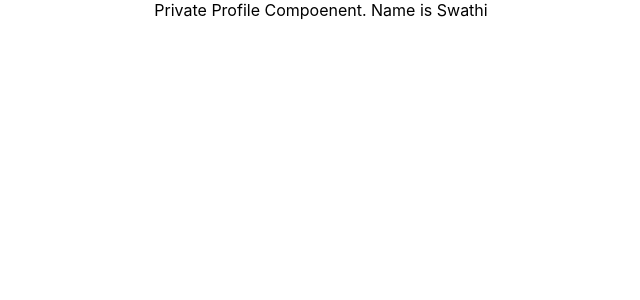
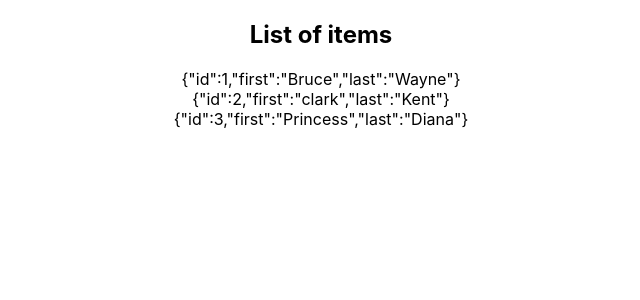
Before and after one commit to swathibali/React-Typescript, a React (Create React App) app: page / in a window 1280 px wide. Shown: the top 300 px of the page, without its empty margins (319-959 px from the left). Built offline with nearby package versions, Linux system fonts and the light colour scheme.

Commit message:
Generic Props

```diff
--- a/src/App.tsx
+++ b/src/App.tsx
@@ -1,11 +1,34 @@
 import "./App.css";
-import { Private } from "./components/auth/Private";
-import { Profile } from "./components/auth/Profile";
+import { List } from "./components/generics/List";
 
 function App() {
   return (
     <div className="App">
-     <Private isLoggedIn={true} component={Profile} />
+      {/* <List
+        items={["Batman", "Superman", "Wonder woman"]}
+        onClick={(item) => console.log(item)}
+      />
+      <List items={[1, 2, 3]} onClick={(item) => console.log(item)} /> */}
+      <List
+        items={[
+          {
+            id: 1,
+            first: "Bruce",
+            last: "Wayne",
+          },
+          {
+            id: 2,
+            first: "clark",
+            last: "Kent",
+          },
+          {
+            id: 3,
+            first: "Princess",
+            last: "Diana",
+          },
+        ]}
+        onClick={(item) => console.log(item)}
+      />
     </div>
   );
 }
--- /dev/null
+++ b/src/components/generics/List.tsx
@@ -0,0 +1,17 @@
+type ListProps<T> = {
+  items: T[];
+  onClick: (value: T) => void;
+};
+export const List = <T extends { id: number }>({
+  items,
+  onClick,
+}: ListProps<T>) => {
+  return (
+    <div>
+      <h2>List of items</h2>
+      {items.map((item, index) => {
+        return <div key={item.id} onClick={() => onClick(item)}>{JSON.stringify(item)}</div>;
+      })}
+    </div>
+  );
+};
```
